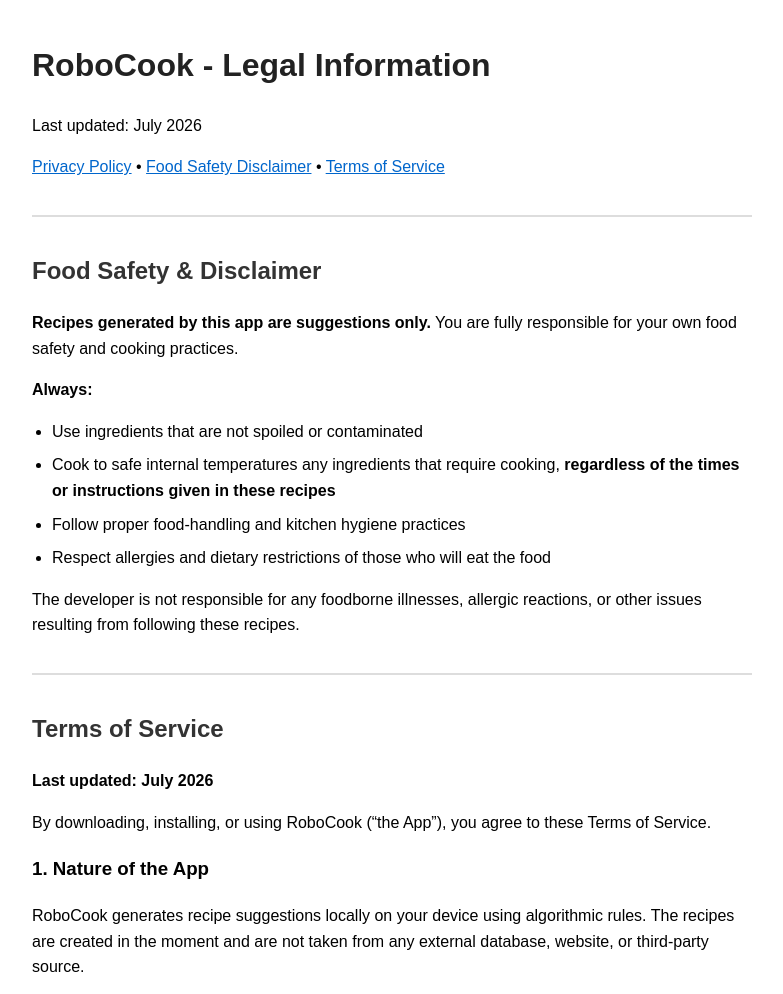
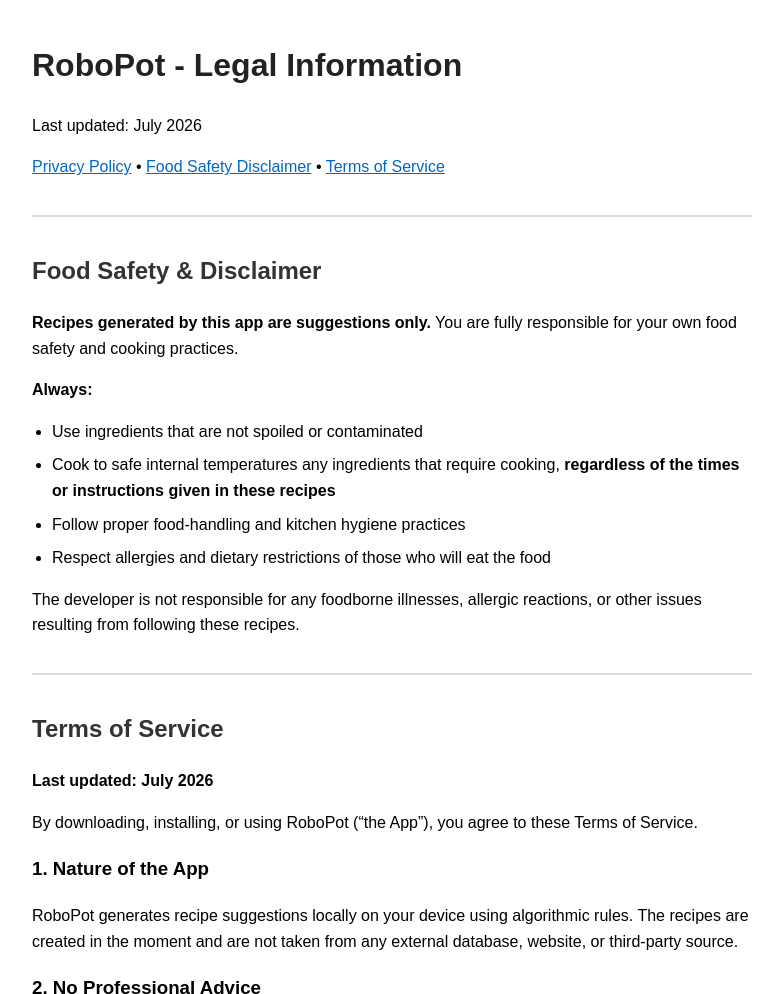
Before and after one commit to cesarpim/robocook-legal, a plain HTML site: page index.html in a window 1280 px wide. Shown: the top 994 px of the page, without its empty margins (248-1031 px from the left). Drawn offline with Linux system fonts and the light colour scheme.

Commit message:
Update index.html

```diff
--- a/index.html
+++ b/index.html
@@ -3,7 +3,7 @@
 <head>
     <meta charset="UTF-8">
     <meta name="viewport" content="width=device-width, initial-scale=1.0">
-    <title>RoboCook - Legal Information</title>
+    <title>RoboPot - Legal Information</title>
     <style>
         body { font-family: Arial, sans-serif; line-height: 1.6; max-width: 720px; margin: 40px auto; padding: 0 20px; }
         h1 { color: #222; }
@@ -17,7 +17,7 @@
 </head>
 <body>
 
-    <h1>RoboCook - Legal Information</h1>
+    <h1>RoboPot - Legal Information</h1>
     <p>Last updated: July 2026</p>
 
     <p>
@@ -47,10 +47,10 @@
 
 <p><strong>Last updated: July 2026</strong></p>
 
-<p>By downloading, installing, or using RoboCook (“the App”), you agree to these Terms of Service.</p>
+<p>By downloading, installing, or using RoboPot (“the App”), you agree to these Terms of Service.</p>
 
 <h3>1. Nature of the App</h3>
-<p>RoboCook generates recipe suggestions locally on your device using algorithmic rules. The recipes are created in the moment and are not taken from any external database, website, or third-party source.</p>
+<p>RoboPot generates recipe suggestions locally on your device using algorithmic rules. The recipes are created in the moment and are not taken from any external database, website, or third-party source.</p>
 
 <h3>2. No Professional Advice</h3>
 <p>All recipes and content provided by the App are for informational and entertainment purposes only. They do not constitute professional cooking, nutritional, dietary, or medical advice.</p>
```
